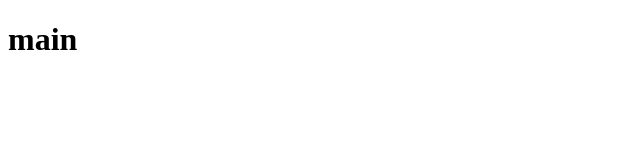
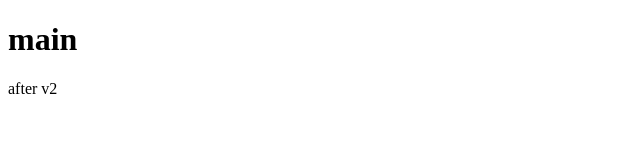
Before and after one commit to inventor9871/Git-will, a plain HTML site: page f1.html in a window 1280 px wide. Shown: the full height of the page, 0-640 px from the left. Drawn offline with Linux system fonts and the light colour scheme.

Commit message:
after v2

```diff
--- a/f1.html
+++ b/f1.html
@@ -9,6 +9,6 @@
 </head>
 <body>
     <h1>main</h1>
-
+    <p>after v2</p>
 </body>
 </html>
```
